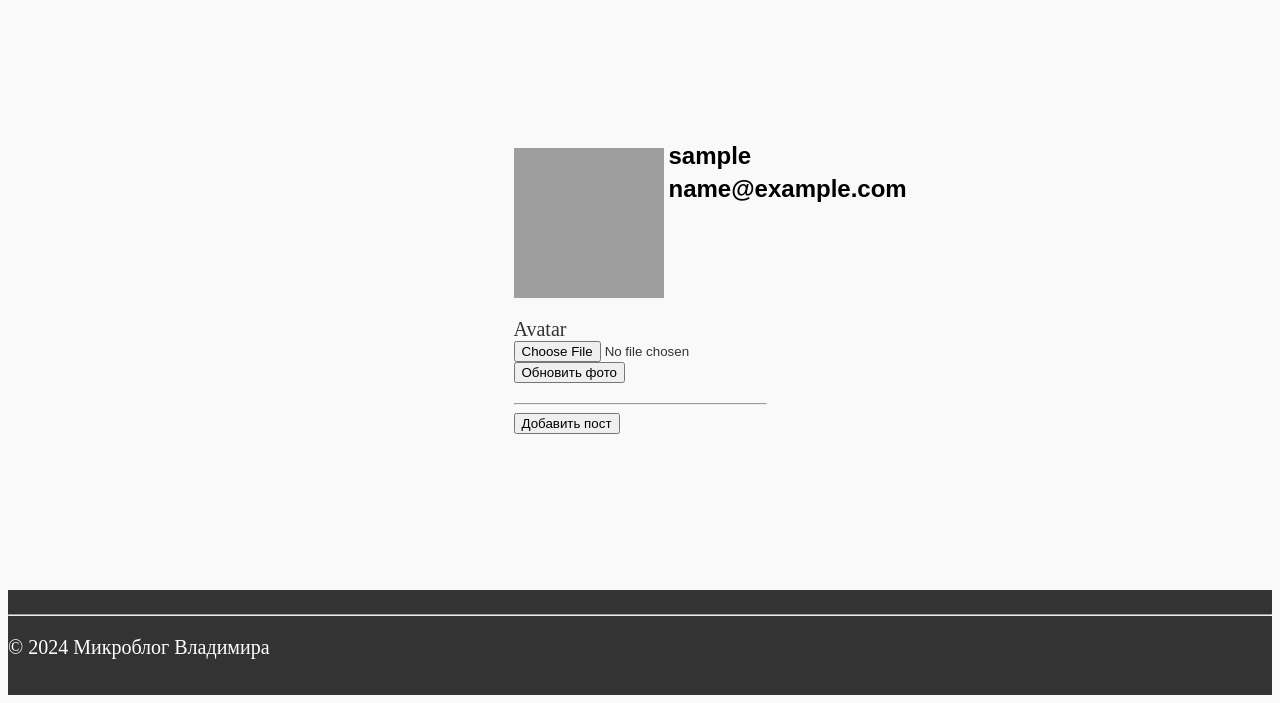
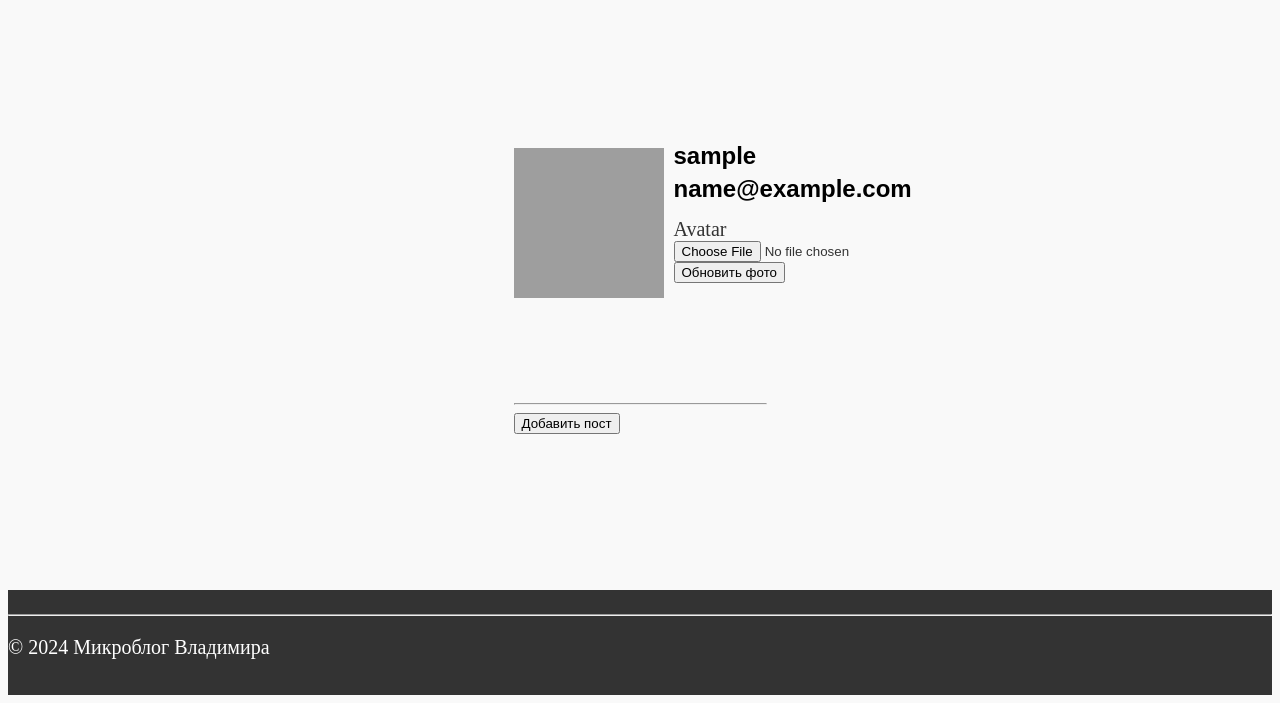
Before and after one commit to vovan13347/MyFlaskBlog, a Flask app: a page that uses app/templates/user.html in a window 1280 px wide. Shown: the part 113-816 px from the top of the page. Run offline with Flask 3, Linux system fonts and the light colour scheme; the visitor is signed in with stand-in values (Sample User, id 1); data comes from the database, SQL or seed files in the repository; data that the repository does not hold is empty; some libraries are stand-ins or nearby versions; grey boxes are pictures that could not be loaded.

Commit message:
change position button

```diff
--- a/app/static/css/style.css
+++ b/app/static/css/style.css
@@ -11,19 +11,6 @@ h1 {
   text-align: center;
 }
 
-.username {
-    color: black;
-    position: relative;
-    left: 155px;
-    top: 90px;
-}
-
-.useremail {
-    color: black;
-    position: relative;
-    left: 155px;
-    top: 75px;
-}
 
 p {
   font-family: Times New Roman;
@@ -70,6 +57,26 @@ footer {
   }
 
 }
+
+.username {
+    color: black;
+    position: relative;
+    left: 160px;
+    top: 90px;
+}
+
+.useremail {
+    color: black;
+    position: relative;
+    left: 160px;
+    top: 75px;
+}
+
+.avataruser {
+    position: relative;
+    top: -100px;
+    left: 160px;
+  }
 
 .lfcheck {
     position: relative;
--- a/app/templates/user.html
+++ b/app/templates/user.html
@@ -7,7 +7,7 @@
         {{ form.hidden_tag() }}
         <img src="{{ user.avatar_url() }}" alt="{{ user.username }}'s avatar" width="150" height="150">
             <br>
-            <p>
+            <p class="avataruser">
                 {{ form.avatar.label }}<br>
                 {{ form.avatar() }} <br>
                 {{ form.submit() }}
```
Also changed, not shown: 2 other files.
